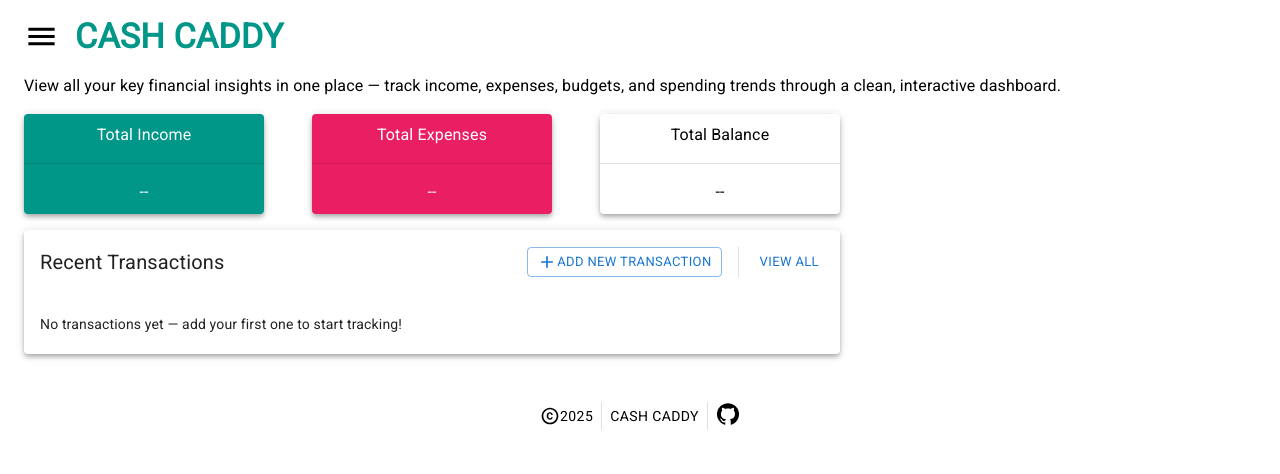
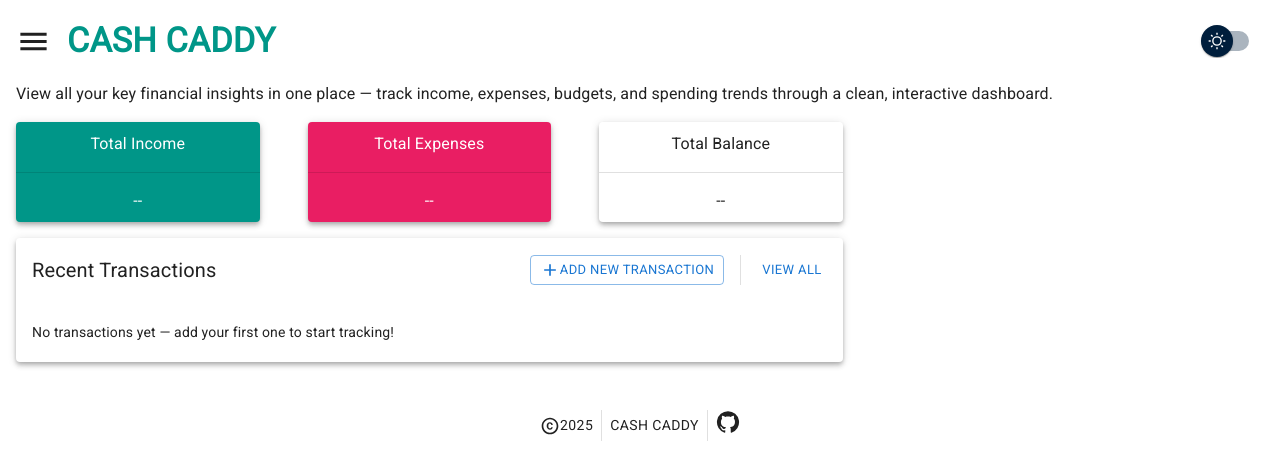
Before and after one commit to vmanidev/cash-caddy, a React (Vite) app: page / in a window 1280 px wide. Shown: the top 474 px of the page. Built offline with nearby package versions, Linux system fonts and the light colour scheme.

Commit message:
feat(theme): implement light/dark mode in app

```diff
--- a/src/App.tsx
+++ b/src/App.tsx
@@ -2,6 +2,8 @@ import { useSelector } from "react-redux";
 import "./App.scss";
 import AppRouter from "./routes/AppRouter";
 import useLocalStorageSync from "./hooks/useLocalStorageSync";
+import { CssBaseline, ThemeProvider } from "@mui/material";
+import { darkTheme, lightTheme } from "./themeConfig";
 
 function App() {
   //Sync transactions in localStorage
@@ -11,7 +13,16 @@ function App() {
   useLocalStorageSync({ transactions });
   useLocalStorageSync({ categories });
 
-  return <AppRouter />;
+  // Theme toggle
+  const darkMode = useSelector((store: any) => store.theme);
+  const theme = darkMode ? darkTheme : lightTheme;
+
+  return (
+    <ThemeProvider theme={theme}>
+      <CssBaseline />
+      <AppRouter />
+    </ThemeProvider>
+  );
 }
 
 export default App;
--- a/src/components/common/Header.tsx
+++ b/src/components/common/Header.tsx
@@ -2,6 +2,7 @@ import { Menu } from "@mui/icons-material";
 import { IconButton, Grid, Typography } from "@mui/material";
 import { useState } from "react";
 import Sidebar from "./Sidebar";
+import ThemeToggle from "./theme/Toggle";
 
 function AppHeader() {
   const [openDrawer, setOpenDrawer] = useState(false);
@@ -9,7 +10,8 @@ function AppHeader() {
   return (
     <header>
       <Sidebar openDrawer={openDrawer} setOpenDrawer={setOpenDrawer} />
-      <Grid container size={12} spacing={2} alignItems="center">
+      <Grid container size={12}>
+        <Grid container size={11} spacing={2} alignItems="center">
           <IconButton
             onClick={() => setOpenDrawer(true)}
             sx={{ justifyContent: "flex-start", padding: 0 }}
@@ -21,6 +23,10 @@ function AppHeader() {
             CASH CADDY
           </Typography>
         </Grid>
+        <Grid container size={1} justifyContent="right" padding={0} margin={0}>
+          <ThemeToggle />
+        </Grid>
+      </Grid>
     </header>
   );
 }
```
Lines whose indentation alone changed are shown as unchanged.
